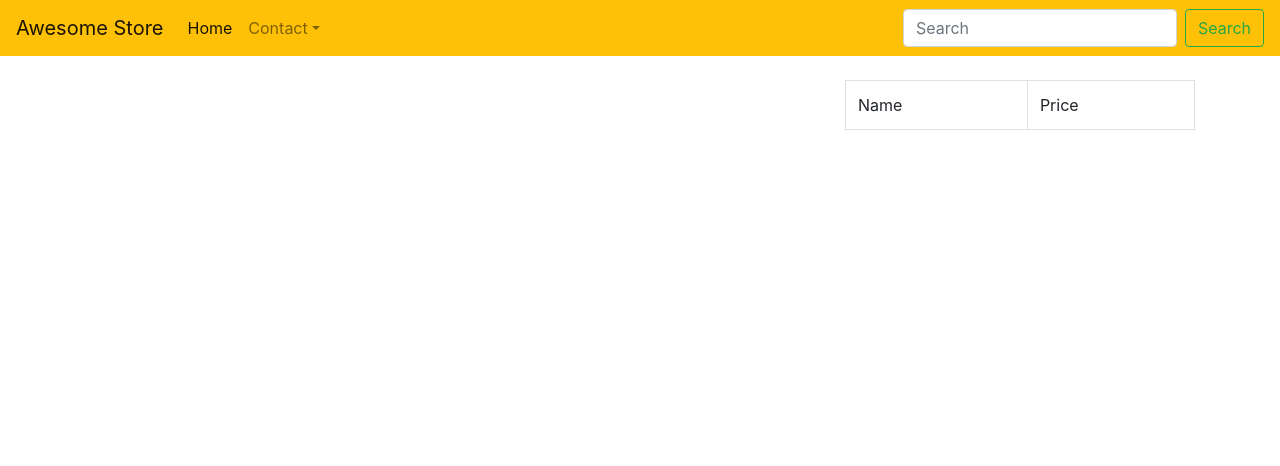
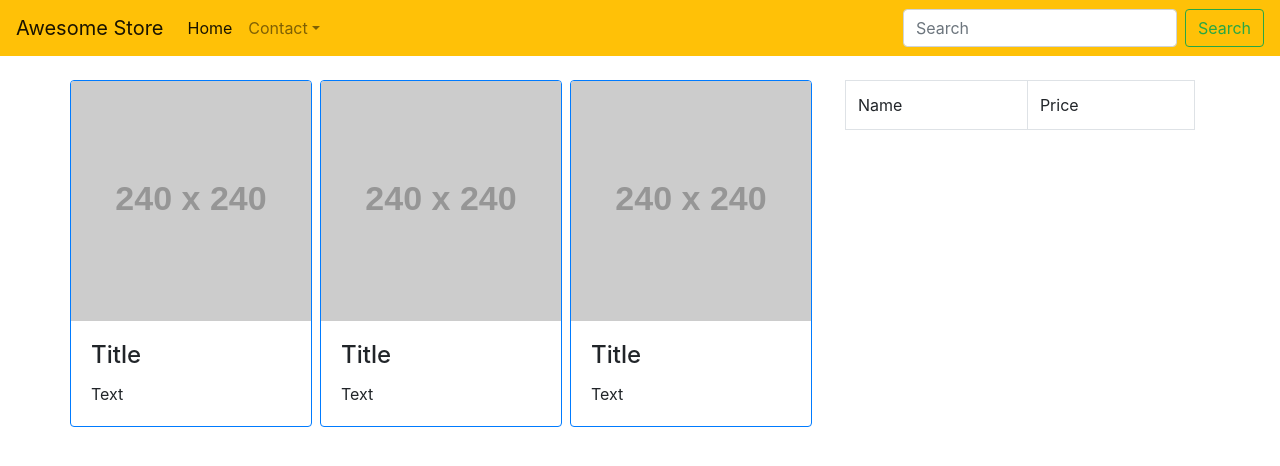
Before and after one commit to NaimBiswas/vue-cli-simple-ecommerce, a Vue app: page / in a window 1280 px wide. Shown: the top 466 px of the page. Built offline with nearby package versions, Linux system fonts and the light colour scheme.

Commit message:
import it

```diff
--- a/src/App.vue
+++ b/src/App.vue
@@ -5,7 +5,7 @@
     <div class="container mt-4">
        <div class="row">
          <div class="col-lg-8">
-
+           <inevntory></inevntory>
          </div>
          <div class="col-lg-4">
            <table class="table table-bordered">
@@ -29,11 +29,13 @@
 
 
 import navBar from '@/components/navBar'
+import inevntory from '@/components/inevntory'
 
 export default {
   name: 'App',
   components: {
-   navBar
+   navBar,
+   inevntory
   }
 }
 </script>
```
